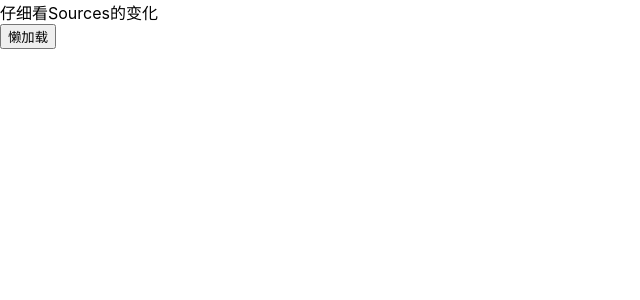
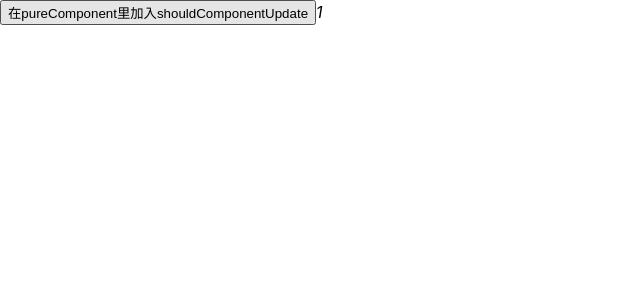
Before and after one commit to MrSeaWave/test-react-feature, a React (Create React App) app: page / in a window 1280 px wide. Shown: the top 300 px of the page, without its empty margins (0-640 px from the left). Built offline with nearby package versions, Linux system fonts and the light colour scheme.

Commit message:
区分函数式组件和class

```diff
--- a/src/App.js
+++ b/src/App.js
@@ -3,12 +3,14 @@ import './App.css';
 import HooksExample from './HooksExample';
 import LifeCycleIndex from './LifeCycle';
 import LazyExample from './LazyExample/LazyExample';
+import DiffClassAndFunction from './DiffClassAndFunction';
+import PureComponentTest from './PureComponent';
 
 class App extends Component {
   render() {
     return (
       <div style={{}}>
-        <LazyExample/>
+        <PureComponentTest/>
       </div>
     );
   }
--- /dev/null
+++ b/src/DiffClassAndFunction/ReacFunction.js
@@ -0,0 +1,7 @@
+import React from 'react'
+export const ReactArrowFunction = () => {
+  return <div>箭头函数</div>;
+};
+export function ReactFunction() {
+  return <div>普通的函数</div>;
+}
--- /dev/null
+++ b/src/DiffClassAndFunction/ReactClass.js
@@ -0,0 +1,16 @@
+import React,{Component} from 'react'
+
+class ReactClass extends Component{
+  constructor(props){
+    super(props)
+  }
+  render(){
+    return(
+      <div>
+        react class
+      </div>
+    )
+  }
+}
+
+export default ReactClass
--- /dev/null
+++ b/src/DiffClassAndFunction/index.js
@@ -0,0 +1,23 @@
+import React,{Component} from 'react'
+import ReactClass from './ReactClass'
+import {ReactArrowFunction,ReactFunction} from './ReacFunction';
+
+class DiffClassAndFunction extends Component{
+  constructor(props){
+    super(props)
+  }
+  render(){
+    return(
+      <div>
+        实例化函数
+        {ReactClass.prototype instanceof Component ?'react.class':'no react.class'}
+        <br/>
+        {ReactArrowFunction.prototype instanceof Component ?'react.class':'箭头函数没有原型'}
+        <br/>
+        {ReactFunction.prototype instanceof Component ?'react.class':'普通函数不是react.class'}
+      </div>
+    )
+  }
+}
+
+export default DiffClassAndFunction
--- /dev/null
+++ b/src/PureComponent/index.js
@@ -0,0 +1,27 @@
+import React,{Component,PureComponent} from 'react'
+
+class PureComponentTest extends PureComponent{
+  constructor(props){
+    super(props)
+    this.state={
+      count:1
+    }
+  }
+
+  shouldComponentUpdate(nextProps,nextState) {
+    // 加上之后没有什么太大的影响，只是浏览器上会warning，此方法依然能用
+    return true
+  }
+  render(){
+    const {count}=this.state
+    return(
+      <div>
+        <button onClick={()=>{
+          this.setState({count:count+1})
+        }}>在pureComponent里加入shouldComponentUpdate</button>
+        <i>{count}</i>
+      </div>
+    )
+  }
+}
+export default PureComponentTest
```
